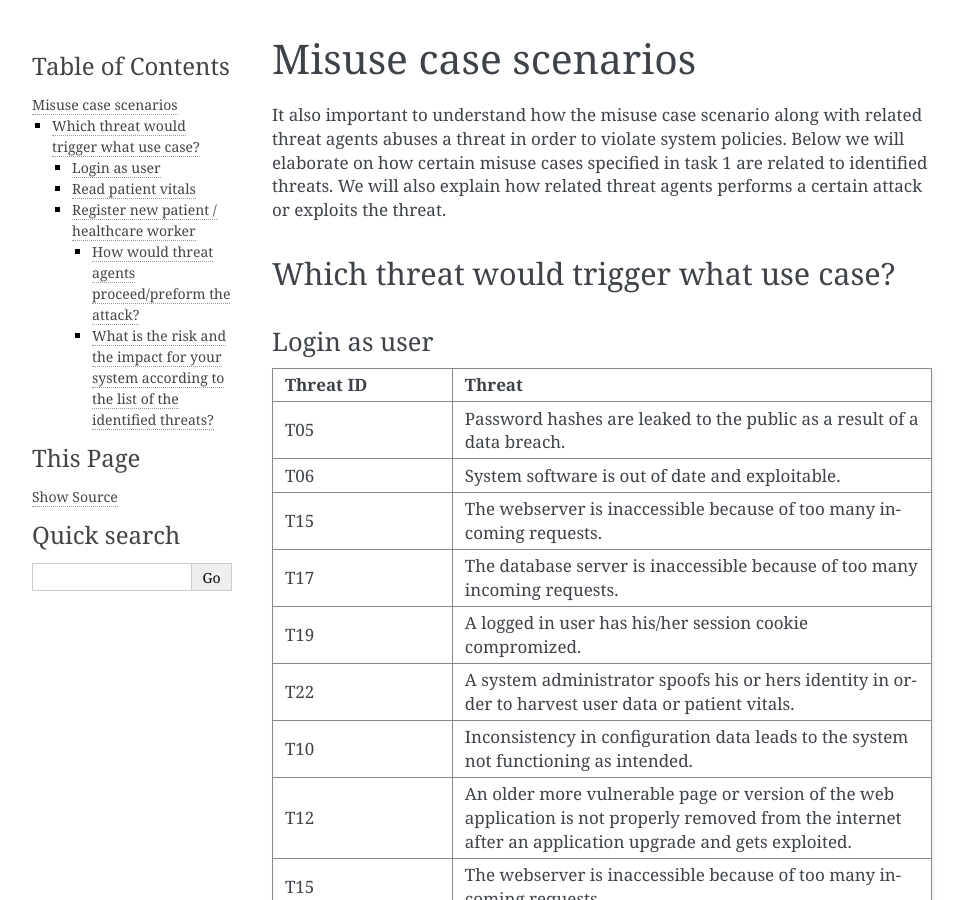
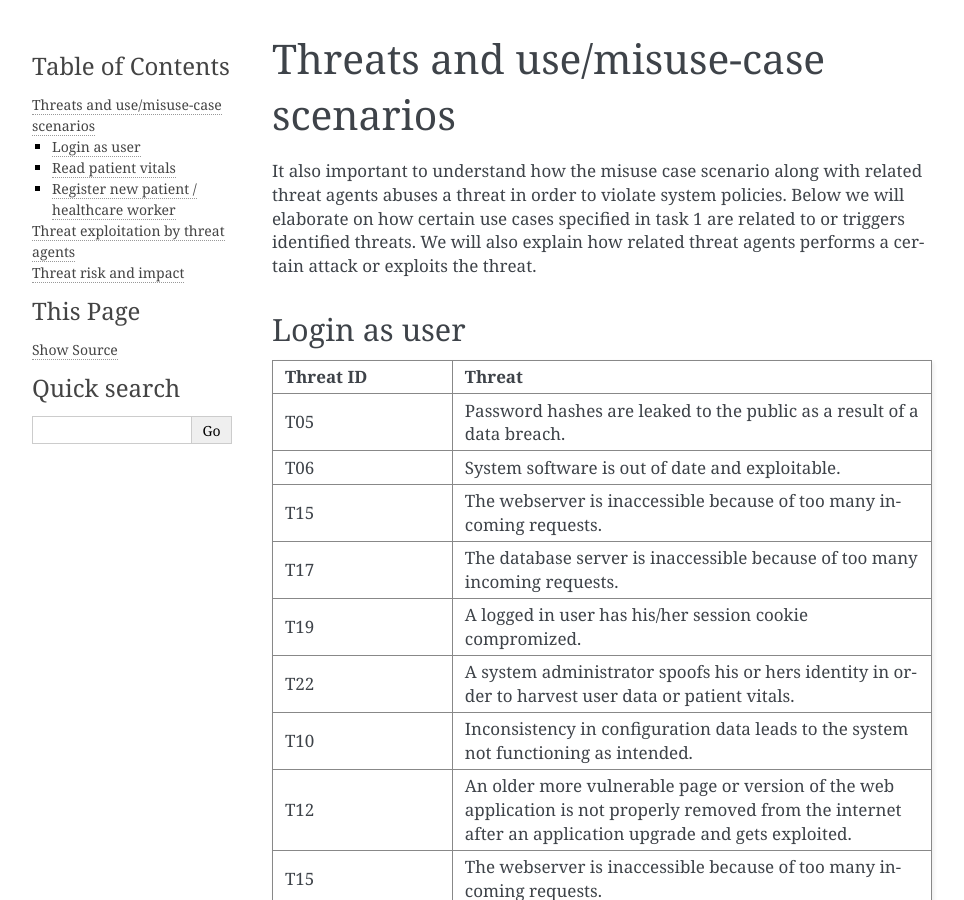
Before and after one commit to SteinarVrenne/school_imt3501, a Sphinx documentation site: the page built from task2/source/pages/02_Misuse_Case_Scenarious.rst, in a window 1280 px wide and 900 px high. Shown: the whole window, without its empty margins (148-1112 px from the left). Built offline with Sphinx 7.4.7, drawn with Linux system fonts in a browser that asks for light colours; some of the changed text lies outside the part shown.

Commit message:
struktur på misuse case

```diff
--- a/task2/source/pages/02_Misuse_Case_Scenarious.rst
+++ b/task2/source/pages/02_Misuse_Case_Scenarious.rst
@@ -1,17 +1,12 @@
-Misuse case scenarios
----------------------
+Threats and use/misuse-case scenarios
+-------------------------------------
 
 It also important to understand how the misuse case scenario along with related
 threat agents abuses a threat in order to violate system policies. Below we will
-elaborate on how certain misuse cases specified in task 1 are related to identified
-threats. We will also explain how related threat agents performs a certain attack
-or exploits the threat.
+elaborate on how certain use cases specified in task 1 are related to or triggers
+identified threats. We will also explain how related threat agents performs a
+certain attack or exploits the threat.
 
-..  Which threats can happen to what use case?
-    ------------------------------------------
-
-Which threat would trigger what use case?
-'''''''''''''''''''''''''''''''''''''''''
 
 Login as user
 """""""""""""
@@ -76,8 +71,8 @@ Register new patient / healthcare worker
 The rest of our threats are still dangerous to the system, however they do not fit into one of the three use cases.
 
 
-How would threat agents proceed/preform the attack?
-...................................................
+Threat exploitation by threat agents
+------------------------------------
 
 
 -  **T01**, Sensitive user data is sent in cleartext over the network.
@@ -157,8 +152,9 @@ How would threat agents proceed/preform the attack?
 The threats that are not mentioned in the text above, are not a threat connected to one of the threat agents, rather a threat that some of the systems own users, or systemadministrator can perform without intention.
 
 
-What is the risk and the impact for your system according to the list of the identified threats?
-................................................................................................
+Threat risk and impact
+----------------------
+
 
 .. How the table should look
 ..  ----------------------------------------------------------------------------------------
```
